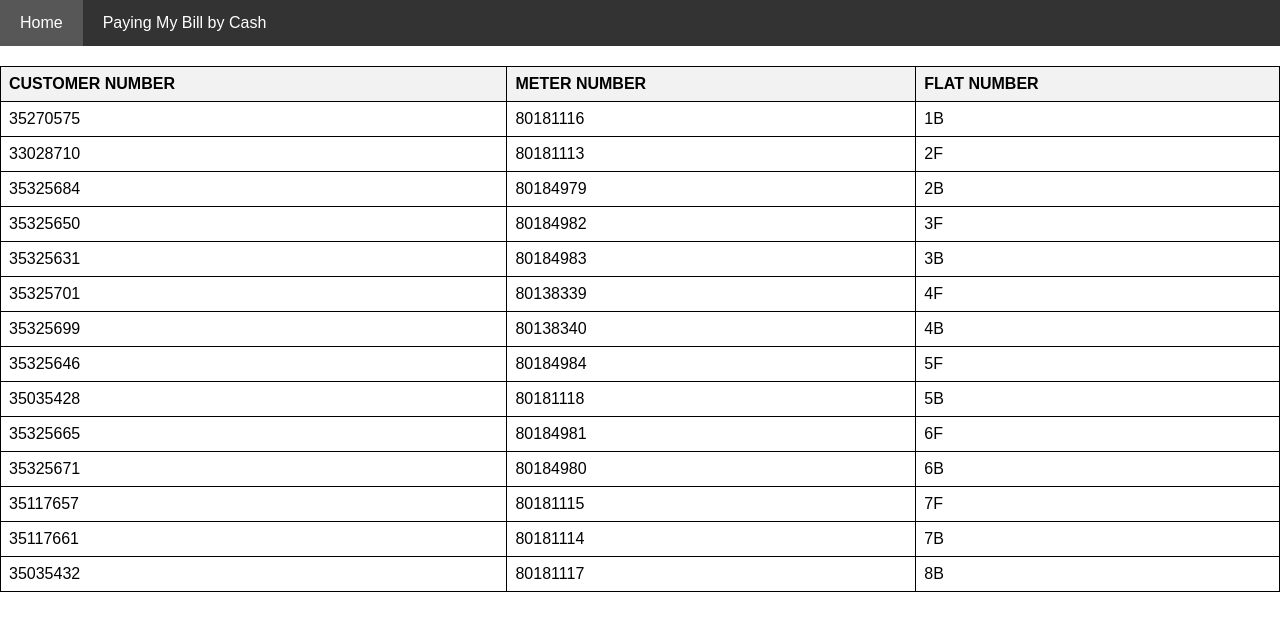
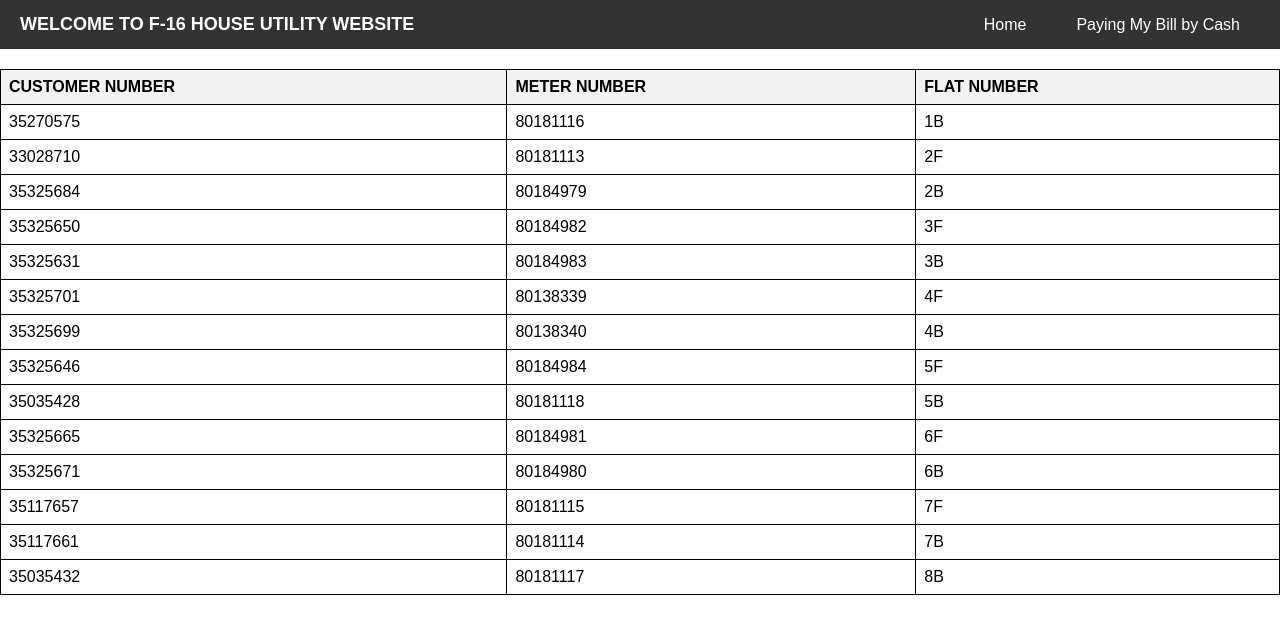
Before and after one commit to dpdcinfoforf16/utilitymeterinfo, a plain HTML site: page index.html in a window 1280 px wide. Drawn offline with Linux system fonts and the light colour scheme.

Commit message:
index.html

```diff
--- a/index.html
+++ b/index.html
@@ -12,16 +12,28 @@
     nav {
       background-color: #333;
       overflow: hidden;
+      display: flex;
+      align-items: center;
+      justify-content: space-between;
+      padding: 0 20px;
+    }
+
+    nav .headline {
+      color: white;
+      font-size: 18px;
+      font-weight: bold;
+      padding: 14px 0;
     }
 
     nav ul {
       list-style-type: none;
       margin: 0;
       padding: 0;
+      display: flex;
     }
 
     nav ul li {
-      float: left;
+      margin-left: 10px;
     }
 
     nav ul li a {
@@ -56,6 +68,7 @@
 <body>
 
 <nav>
+  <div class="headline">WELCOME TO F-16 HOUSE UTILITY WEBSITE</div>
   <ul>
     <li><a href="index.html">Home</a></li>
     <li><a href="form.html">Paying My Bill by Cash</a></li>
```
